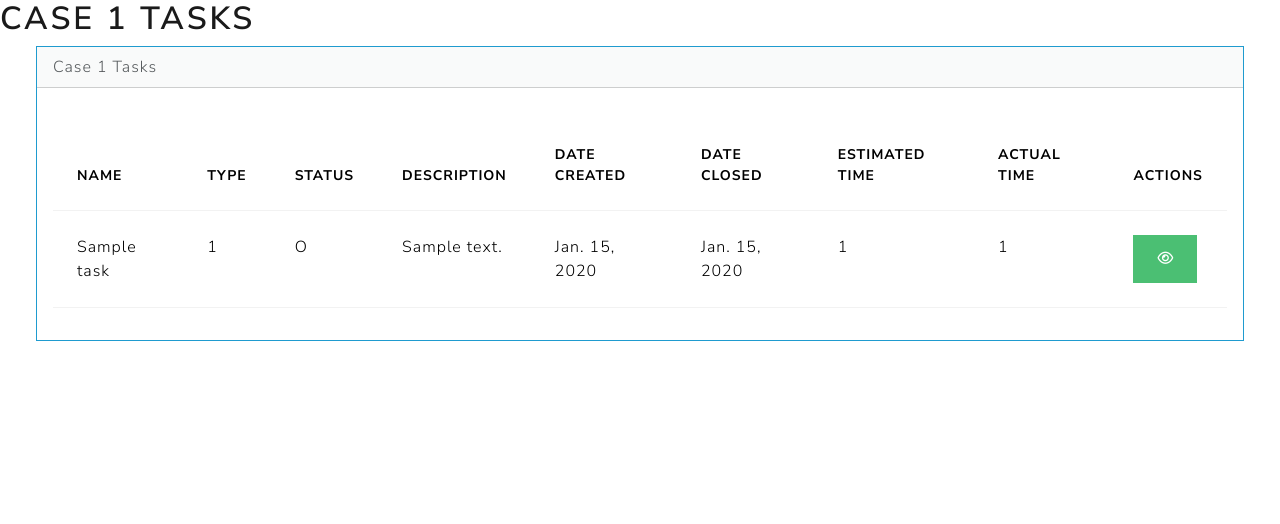
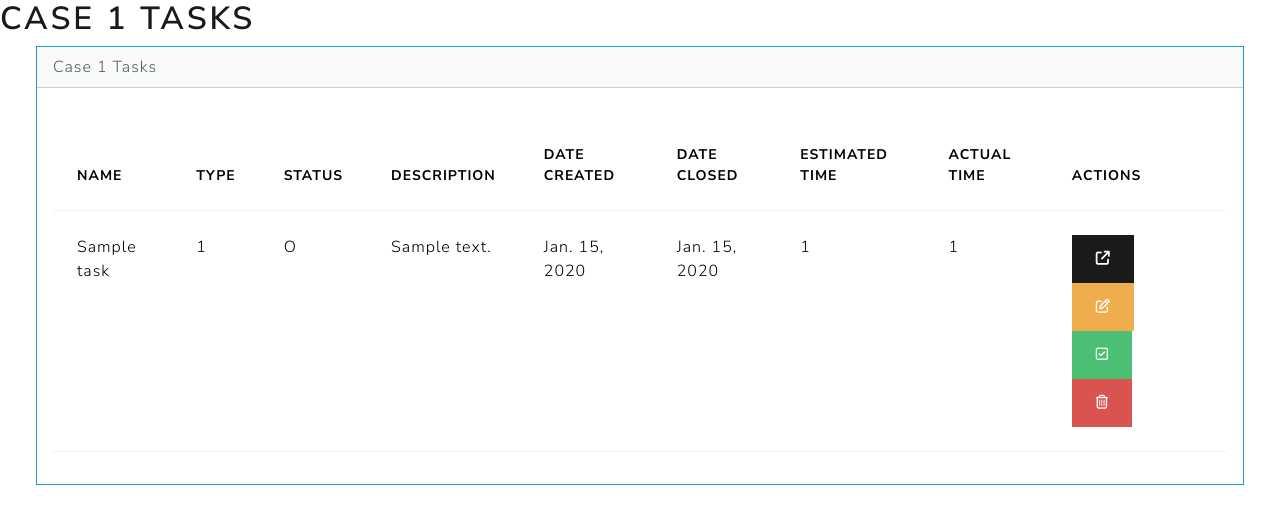
Before and after one commit to matthew-estes/caselawg, a Django app: page /tasks/ in a window 1280 px wide. Shown: the top 524 px of the page. Run offline with Django 5.2, Linux system fonts and the light colour scheme; tables that the repository leaves empty hold one stand-in row (values such as "Sample post"); some libraries are stand-ins or nearby versions.

Commit message:
Build task detail, update, close, and delete buttons in task table

```diff
--- a/main_app/templates/tasks/task_index.html
+++ b/main_app/templates/tasks/task_index.html
@@ -48,7 +48,10 @@
                            <td>{{ task.estimated_time }}</td>
                            <td>{{ task.actual_time }}</td>
                            <td>
-                                <button type='button' class='btn btn-success me-1' href='{% url 'task-detail' task.pk %}' data-bs-toggle='model' data-bs-target='#myModel {{task.pk}}'><i class="fa-regular fa-eye fa-14"></i></button>
+                                <button type='button' class='btn btn-primary me-1' href='{% url 'task-detail' task.pk %}' data-bs-toggle='modal' data-bs-target='#myModal{{task.pk}}'><i class="fa-solid fa-arrow-up-right-from-square"></i></button>
+                                <button type='button' class='btn btn-warning me-1' href='{% url 'task-update' task.pk %}' data-bs-toggle='modal' data-bs-target='#myModal{{task.pk}}'><i class="fa-regular fa-pen-to-square"></i></button>
+                                <button type='button' class='btn btn-success me-1' href='{% url 'task-close' task.pk %}' data-bs-toggle='modal' data-bs-target='#myModal{{task.pk}}'><i class="fa-regular fa-square-check"></i></button>
+                                <button type='button' class='btn btn-danger me-1' href='{% url 'task-delete' task.pk %}' data-bs-toggle='modal' data-bs-target='#myModal{{task.pk}}'><i class="fa-regular fa-trash-can"></i></button>
                            </td>
                           </tr>
                           {% endfor %}
```
Also changed, not shown: main_app/templates/tasks/task_form.html (added, +21 -0 lines), main_app/static/css/task_form.css (added).
